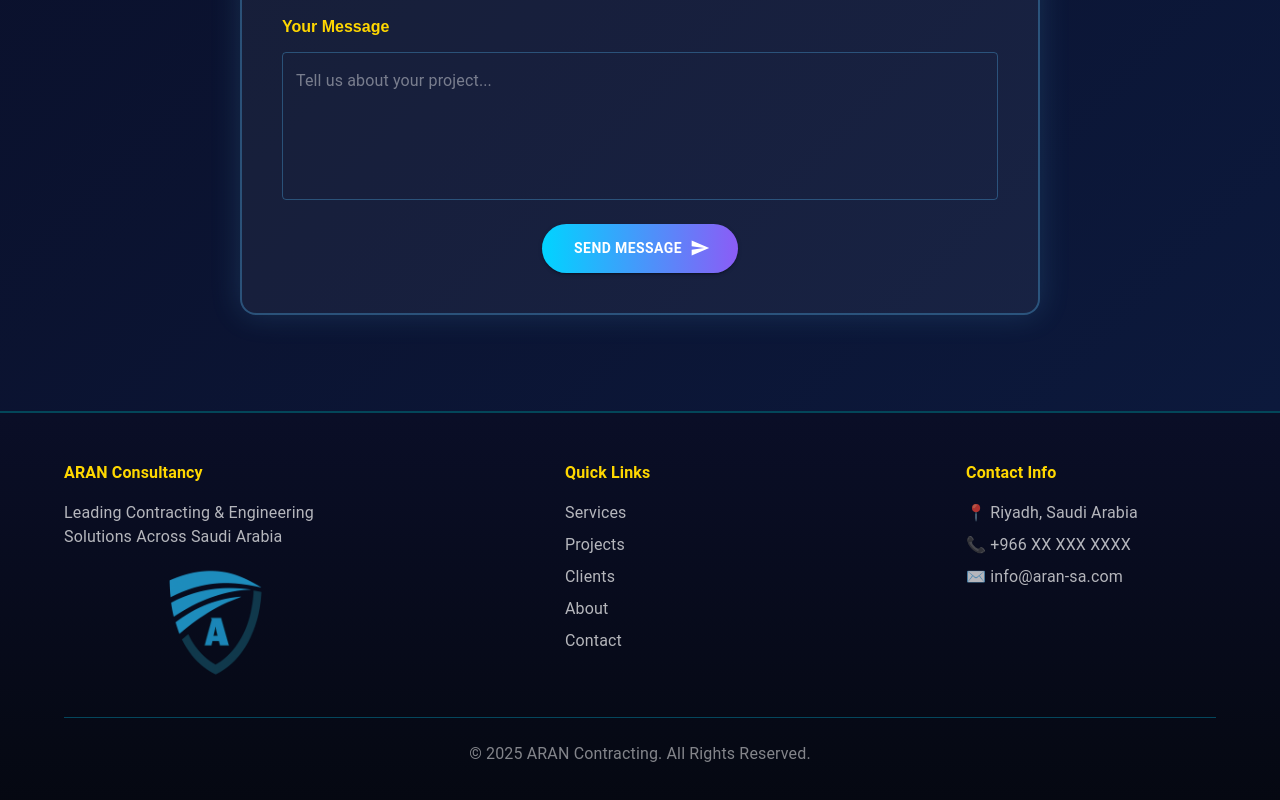
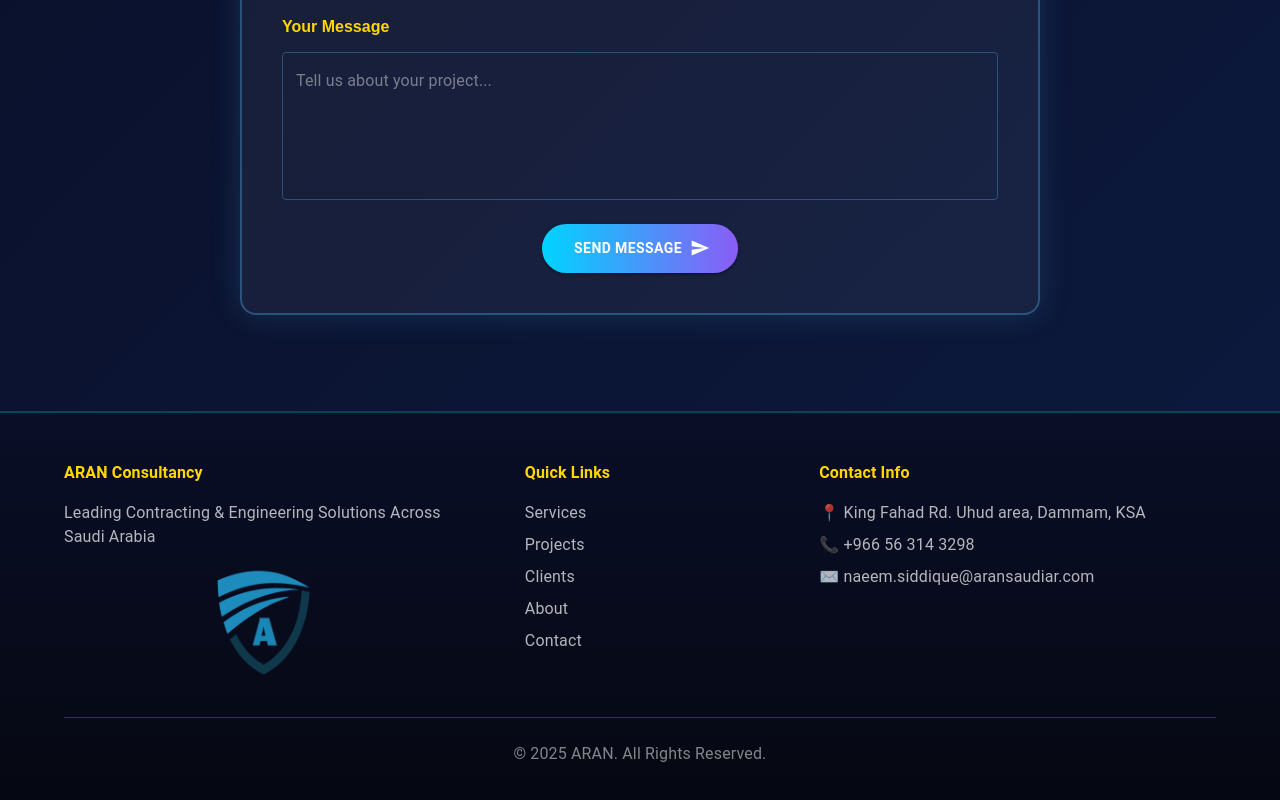
Before and after one commit to hameersiddique/aran, a Next.js app: page / in a window 1280 px wide. Shown: the part 4338-5138 px from the top of the page. Built offline with nearby package versions, Linux system fonts and the light colour scheme.

Commit message:
updated contact details

```diff
--- a/src/app/page.jsx
+++ b/src/app/page.jsx
@@ -982,7 +982,7 @@ const ARANWebsite = () => {
             }}
           >
             {/* === Column 1 === */}
-            <Box sx={{ flex: 1, maxWidth: 300 }}>
+            <Box sx={{ flex: 1, maxWidth: "40%" }}>
               <Typography
                 sx={{
                   color: COLORS.accent.gold,
@@ -1014,7 +1014,7 @@ const ARANWebsite = () => {
             </Box>
 
             {/* === Column 2 === */}
-            <Box sx={{ flex: 1, maxWidth: 200 }}>
+            <Box sx={{ flex: 1, maxWidth: "20%" }}>
               <Typography
                 sx={{
                   color: COLORS.accent.gold,
@@ -1047,7 +1047,7 @@ const ARANWebsite = () => {
             </Box>
 
             {/* === Column 3 === */}
-            <Box sx={{ flex: 1, maxWidth: 250 }}>
+            <Box sx={{ flex: 1, maxWidth: "40%" }}>
               <Typography
                 sx={{
                   color: COLORS.accent.gold,
--- a/src/i18n/locales/ar.js
+++ b/src/i18n/locales/ar.js
@@ -179,12 +179,12 @@ export const ar = {
       title: 'روابط سريعة'
     },
     contactInfo: {
-      title: 'معلومات التواصل',
-      location: '📍 الرياض، المملكة العربية السعودية',
-      phone: '📞 +966 XX XXX XXXX',
-      email: '✉️ info@aran-sa.com'
+      title: 'معلومات الاتصال',
+      location: '📍 طريق الملك فهد، منطقة أحد، الدمام، المملكة العربية السعودية',
+      phone: '📞 +966 56 314 3298',
+      email: '✉️ naeem.siddique@aransaudiar.com'
     },
-    copyright: '© 2025 ARAN للمقاولات. جميع الحقوق محفوظة.'
+    copyright: '© 2025 شركة ARAN. جميع الحقوق محفوظة'
   },
   common: {
     tagline: 'حلول هندسية ومقاولات رائدة في جميع أنحاء المملكة العربية السعودية',
--- a/src/i18n/locales/en.js
+++ b/src/i18n/locales/en.js
@@ -180,11 +180,11 @@ export const en = {
     },
     contactInfo: {
       title: 'Contact Info',
-      location: '📍 Riyadh, Saudi Arabia',
-      phone: '📞 +966 XX XXX XXXX',
-      email: '✉️ info@aran-sa.com'
+      location: '📍 King Fahad Rd. Uhud area, Dammam, KSA',
+      phone: '📞 +966 56 314 3298',
+      email: '✉️ naeem.siddique@aransaudiar.com'
     },
-    copyright: '© 2025 ARAN Contracting. All Rights Reserved.'
+    copyright: '© 2025 ARAN. All Rights Reserved.'
   },
   common: {
     tagline: 'Leading Contracting & Engineering Solutions Across Saudi Arabia',
```
